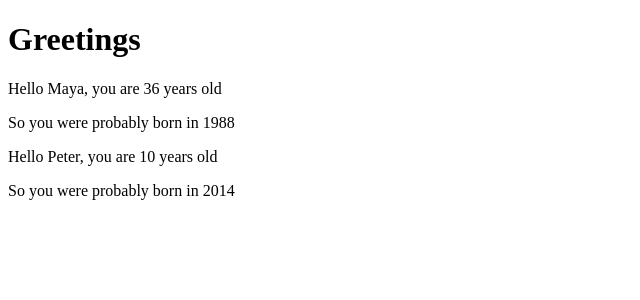
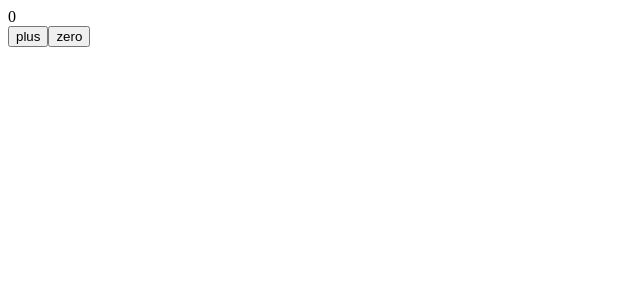
Before and after one commit to Helenagg/curse-fullStack-open, a React (Vite) app: page / in a window 1280 px wide. Shown: the top 300 px of the page, without its empty margins (0-640 px from the left). Built offline with nearby package versions, Linux system fonts and the light colour scheme.

Commit message:
counter with click

```diff
--- a/src/App.jsx
+++ b/src/App.jsx
@@ -1,4 +1,6 @@
 // import { useState } from 'react';
+
+import { useState } from "react";
 
 // const App = () => {
 //   const [left, setLeft] = useState(0)
@@ -27,30 +29,19 @@
 // };
 
 // export default App;
-const Hello = ({ name, age }) => {
+const App = () => {
+  const [counter, setCounter] = useState(0)
 
-  const bornYear = () => new Date().getFullYear() - age
+  const handleClick = () => {
+    console.log('he clicado');
+  }
 
   return (
-    <div>
-      <p>
-        Hello {name}, you are {age} years old
-      </p>
-      <p>So you were probably born in {bornYear()}</p>
-    </div>
-  )
-}
-
-const App = () => {
-  const name = 'Peter'
-  const age = 10
-
-  return (
-    <div>
-      <h1>Greetings</h1>
-      <Hello name="Maya" age={26 + 10} />
-      <Hello name={name} age={age} />
-    </div>
+    <>
+    <div>{counter}</div>
+    <button onClick={() => setCounter(counter + 1)}>plus</button>
+    <button onClick={() => setCounter(0)}>zero</button>
+    </>
   )
 }
 
--- a/src/main.jsx
+++ b/src/main.jsx
@@ -2,5 +2,4 @@
 
 import App from './App'
 
-
 ReactDOM.createRoot(document.getElementById('root')).render(<App />)
```
